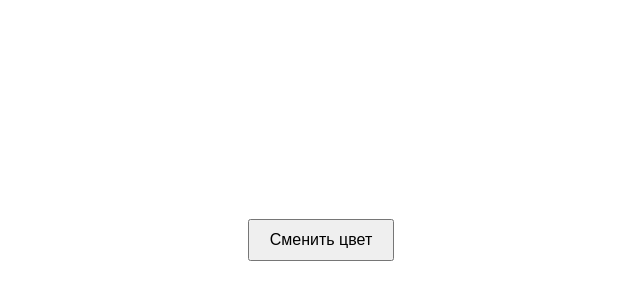
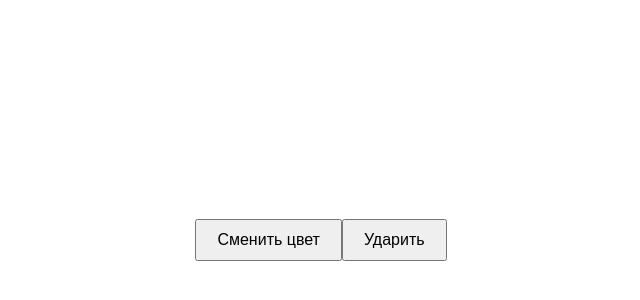
Before and after one commit to famemark228/random, a plain HTML site: page index.html in a window 1280 px wide. Shown: the part 168-468 px from the top of the page, without its empty margins (319-959 px from the left). Drawn offline with Linux system fonts and the light colour scheme.

Commit message:
index.html

```diff
--- a/index.html
+++ b/index.html
@@ -11,22 +11,53 @@
               align-items: center;
               height: 100vh;
               transition: background-color 0.5s;
+              position: relative;
+              overflow: hidden;
           }
           button {
               padding: 10px 20px;
               font-size: 16px;
               cursor: pointer;
+              z-index: 1;
+          }
+          .random-text {
+              position: absolute;
+              font-size: 24px;
+              color: white;
+              pointer-events: none;
           }
       </style>
   </head>
   <body>
       <button onclick="changeColor()">Сменить цвет</button>
+      <button onclick="generateRandomText()">Ударить</button>
 
       <script>
           function changeColor() {
-            // Генерация случайного цвета
               const randomColor = '#' + Math.floor(Math.random()*16777215).toString(16);
               document.body.style.backgroundColor = randomColor;
+          }
+
+          function generateRandomText() {
+              const characters = 'ABCDEFGHIJKLMNOPQRSTUVWXYZabcdefghijklmnopqrstuvwxyz0123456789';
+              const randomTextLength = Math.floor(Math.random() * 10) + 1; // Длина текста от 1 до 10 символов
+              let randomText = '';
+
+              for (let i = 0; i < randomTextLength; i++) {
+                  randomText += characters.charAt(Math.floor(Math.random() * characters.length));
+              }
+
+              const span = document.createElement('span');
+              span.className = 'random-text';
+              span.innerText = randomText;
+              span.style.left = Math.random() * 100 + 'vw'; // случайная позиция по ширине
+              span.style.top = Math.random() * 100 + 'vh'; // случайная позиция по высоте
+              document.body.appendChild(span);
+
+              // Удаление текста через 1.5 секунды
+              setTimeout(() => {
+                  span.remove();
+              }, 1500);
           }
       </script>
   </body>
```
Lines whose indentation alone changed are shown as unchanged.
